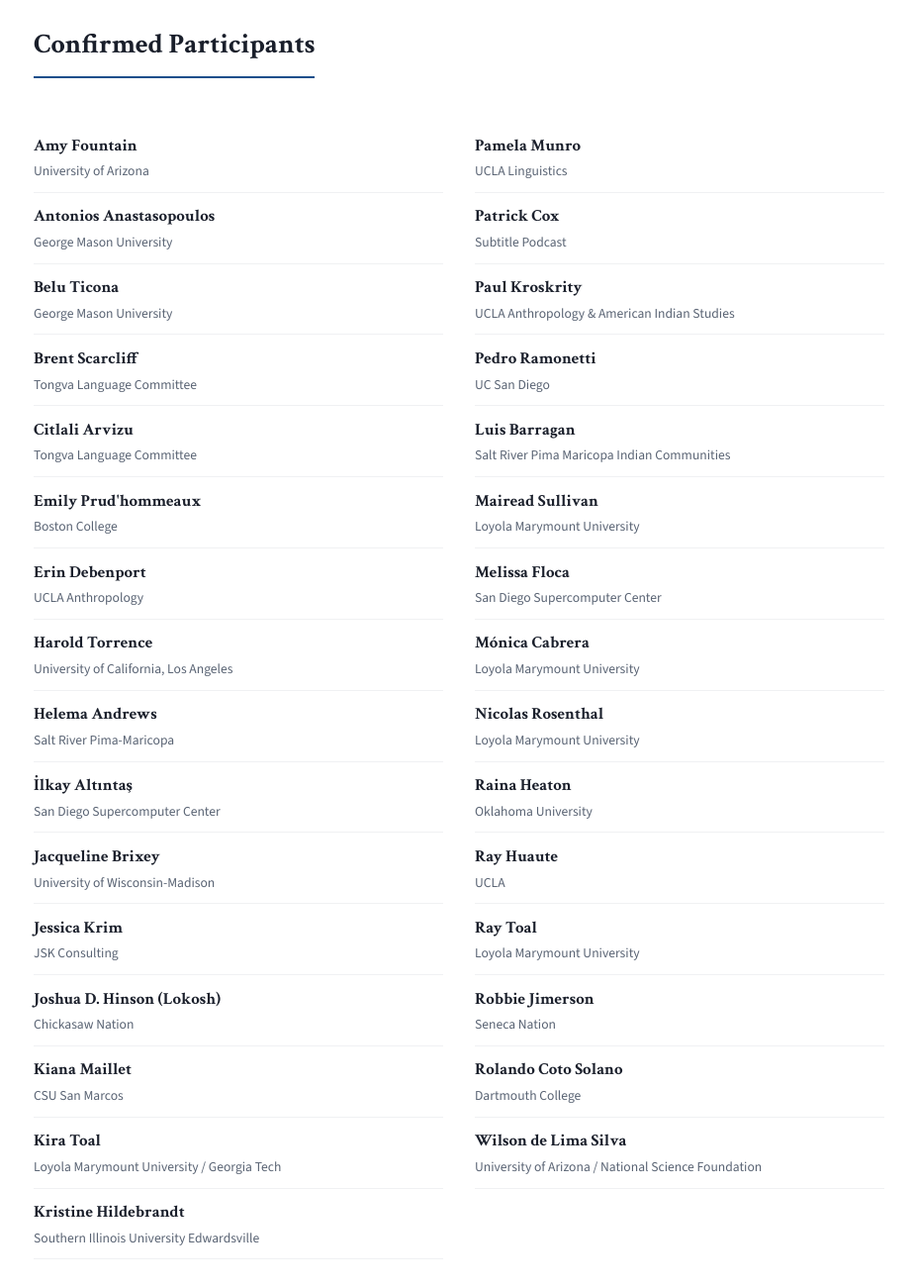
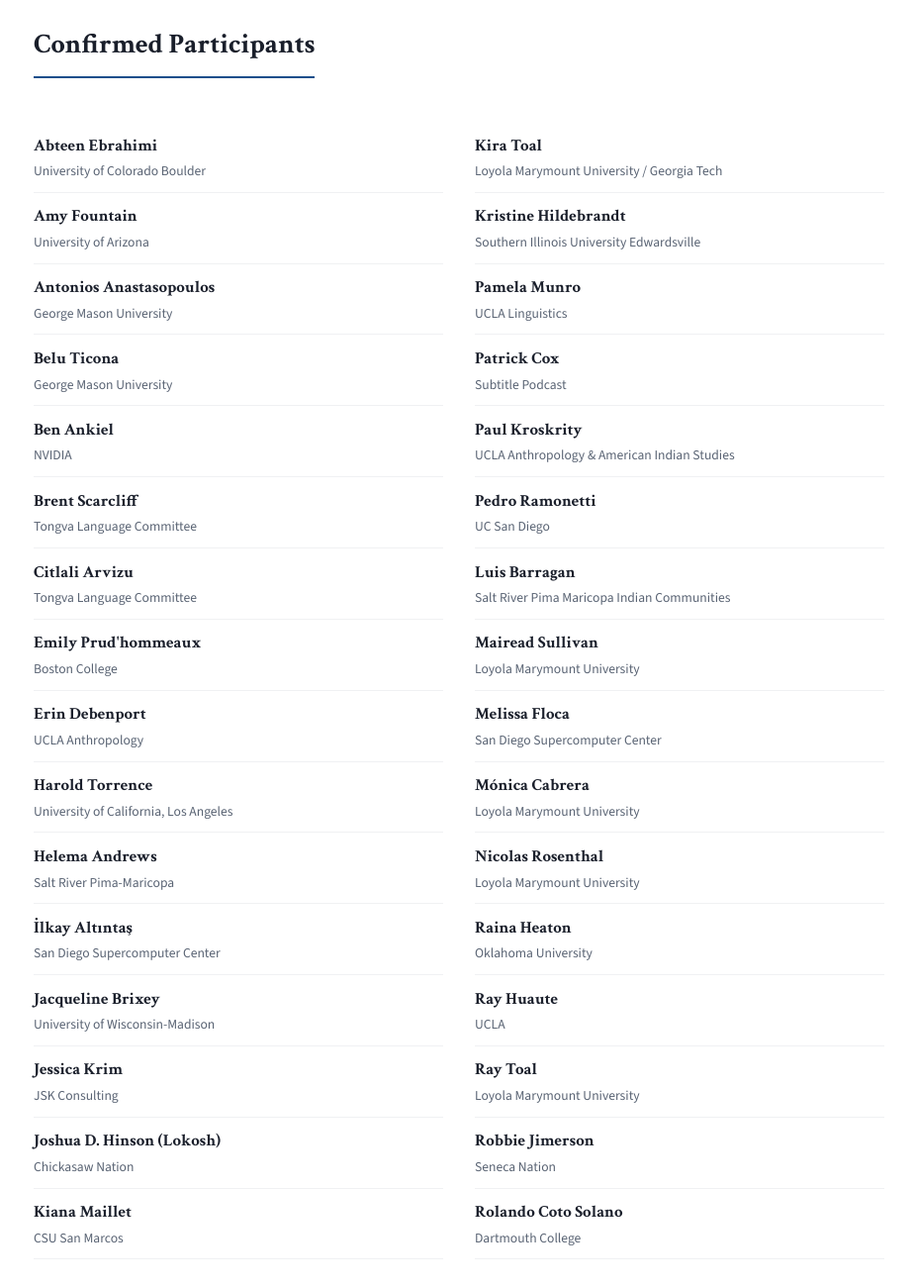
Before and after one commit to kubishi/sunawi-website, a website: page index.html in a window 1280 px wide. Shown: the part 1520-2820 px from the top of the page at 99% size, without its empty margins (176-1101 px from the left). Drawn offline with nearby package versions, Linux system fonts and the light colour scheme.

Commit message:
Updates participants

```diff
--- a/index.html
+++ b/index.html
@@ -480,6 +480,10 @@
       <h2 class="section-title">Confirmed Participants</h2>
       <div class="participants-list">
         <div class="participant">
+          <div class="participant-name">Abteen Ebrahimi</div>
+          <div class="participant-affiliation">University of Colorado Boulder</div>
+        </div>
+        <div class="participant">
           <div class="participant-name">Amy Fountain</div>
           <div class="participant-affiliation">University of Arizona</div>
         </div>
@@ -490,6 +494,10 @@
         <div class="participant">
           <div class="participant-name">Belu Ticona</div>
           <div class="participant-affiliation">George Mason University</div>
+        </div>
+        <div class="participant">
+          <div class="participant-name">Ben Ankiel</div>
+          <div class="participant-affiliation">NVIDIA</div>
         </div>
         <div class="participant">
           <div class="participant-name">Brent Scarcliff</div>
@@ -599,10 +607,6 @@
           <div class="participant-name">Rolando Coto Solano</div>
           <div class="participant-affiliation">Dartmouth College</div>
         </div>
-        <div class="participant">
-          <div class="participant-name">Wilson de Lima Silva</div>
-          <div class="participant-affiliation">University of Arizona / National Science Foundation</div>
-        </div>
       </div>
     </div>
   </section>
```
